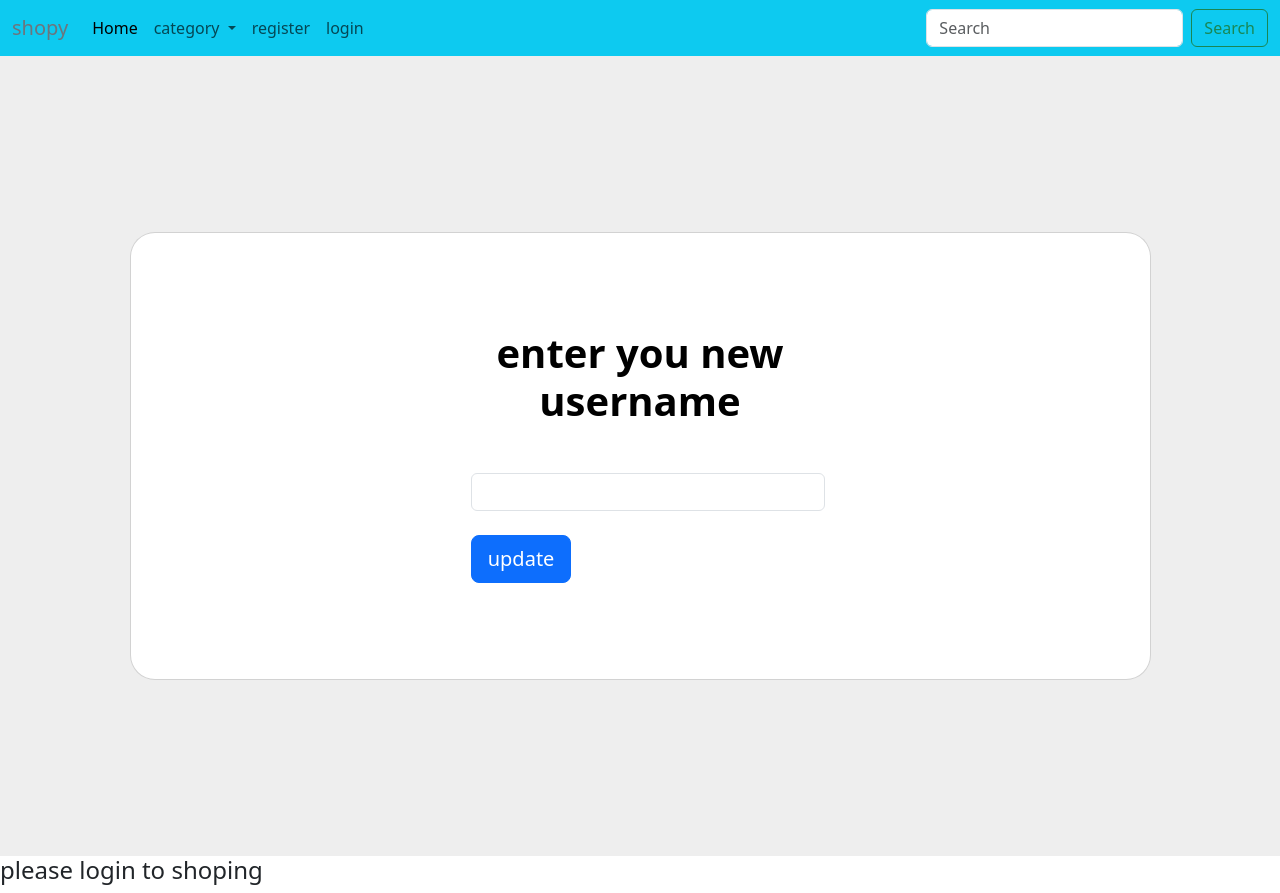
After one commit to Sreeragtv007/shoping-webapp, a Django app: page /acccount/ in a window 1280 px wide. The commit adds this page. Run offline with Django 4.2, Linux system fonts and the light colour scheme; parts of the project's set-up code (start-up, migrations or seed data) failed here and were passed over.

Commit message:
review delet and username change updated

```diff
--- /dev/null
+++ b/app1/templates/account.html
@@ -0,0 +1,55 @@
+{% extends "index.html" %}
+
+{% block account %}
+<form action="" method="POST">
+    {% csrf_token %}
+
+
+  <section class="vh-100" style="background-color: #eee;">
+      <div class="container h-100">
+        <div class="row d-flex justify-content-center align-items-center h-100">
+          <div class="col-lg-12 col-xl-11">
+            <div class="card text-black" style="border-radius: 25px;">
+              <div class="card-body p-md-5">
+                <div class="row justify-content-center">
+                  <div class="col-md-10 col-lg-6 col-xl-5 order-2 order-lg-1">
+                      <p class="text-center h1 fw-bold mb-5 mx-1 mx-md-4 mt-4"></p>
+
+                    <p class="text-center h1 fw-bold mb-5 mx-1 mx-md-4 mt-4">enter you new username</p>
+
+
+                    <form class="mx-1 mx-md-4">
+
+                      <div class="d-flex flex-row align-items-center mb-4">
+                        <i class="fas fa-user fa-lg me-3 fa-fw"></i>
+                        <div class="form-outline flex-fill mb-0">
+                          <input type="text" id="form3Example1c" class="form-control"  name="uname" required/>
+                          <a href="{% url 'account' %}"><button type="submit" class="btn btn-primary btn-lg mt-4">update</button> </a>
+                        </div>
+                      </div>
+
+                      <div class="d-flex flex-row align-items-center mb-4">
+                        <i class="fas fa-envelope fa-lg me-3 fa-fw"></i>
+
+                      </div>
+
+
+
+
+
+
+
+                    </form>
+
+                  </div>
+
+                </div>
+              </div>
+            </div>
+          </div>
+        </div>
+      </div>
+    </section>
+
+  </form>
+{% endblock account %}
--- a/app1/templates/cart.html
+++ b/app1/templates/cart.html
@@ -20,6 +20,7 @@
 
 {% endfor %}
 </div>
+{% include "messages.html" %}
 
 
 {% endblock cart %}
--- a/app1/templates/index.html
+++ b/app1/templates/index.html
@@ -59,17 +59,36 @@
           </li>
         </li>
         <li class="nav-item">
-          <a class="nav-link" href="{% url 'cartdetail' %}">cart</a>
+          <a class="nav-link" href="{% url 'cartdetail' %}">cart {{count}}</a>
+        </li>
+        <li class="nav-item dropdown">
+          <a class="nav-link dropdown-toggle" href="#" role="button" data-bs-toggle="dropdown" aria-expanded="false">
+            account
+          </a>
+          <ul class="dropdown-menu">
+            <ul>
+              <li><a href="{% url 'account' %}">change user name</a></li>
+            </ul>
+            <ul>
+              <li><a href="{% url 'account' %}">change password</a></li>
+            </ul>
+
+
+          </ul>
+
+
         </li>
 
           <li class="nav-item">
-            <a class="nav-link" href=""><h6> welcome  {{user}}</h6></a>
+            <a class="nav-link pl-5" href=""><h6> welcome  {{user}}</h6></a>
           </li> {% else %}<li class="nav-item">
             <a class="nav-link" href="{% url 'register' %}">register</a>
           </li>
+
           <li class="nav-item">
             <a class="nav-link " aria-disabled="true" href="{% url 'login' %}">login</a>
           </li>
+
 
 
             {% endif %}
@@ -84,8 +103,11 @@
       </div>
     </div>
   </nav>
+  {% block account %}
 
-  <div class="pl-3">{% include "messages.html" %}</div>
+  {% endblock account %}
+
+
   {% block product %}
 
   {% endblock product %}
--- a/app1/urls.py
+++ b/app1/urls.py
@@ -12,5 +12,7 @@
     path('cart/<str:pk>/',views.cart,name='cart'),
     path('cart/',views.cartdeatil,name='cartdetail'),
     path('remove/<str:pk>/',views.removeCart,name='removecart'),
+    path('reviewdelet/<str:pk>/',views.reviewDelet,name='delet'),
+    path('acccount/',views.account,name='account')
 
 ]
--- a/app1/views.py
+++ b/app1/views.py
@@ -1,107 +1,141 @@
 from django.shortcuts import redirect, render
-from .models import product,category,Review,Cart
+from .models import product, category, Review, Cart
 from django.contrib.auth.models import User
 from django.contrib import messages
-from django.contrib.auth import authenticate,login,logout
+from django.contrib.auth import authenticate, login, logout
 
 # Create your views here.
-#category list
-def index(request):
-    q=request.GET.get('q') if request.GET.get('q') != None else ''
-    o=product.objects.filter(categ__name__icontains=q)
-    d=category.objects.all()
+# category list
 
 
-    context={'o':o,'d':d}
-    return render(request,'index.html',context)
+def index(request):
+    q = request.GET.get('q') if request.GET.get('q') != None else ''
+    o = product.objects.filter(categ__name__icontains=q)
+    d = category.objects.all()
+    count = Cart.objects.filter(user=request.user).count()
+
+    context = {'o': o, 'd': d, 'cart': cart}
+    return render(request, 'index.html', context)
 
 
-#searching by product name
+# searching by product name
 def search_product(request):
-    qu=None
-    pr=None
+    qu = None
+    pr = None
     if 'qu' in request.GET:
-        qu=request.GET.get('qu')
+        qu = request.GET.get('qu')
         print(qu)
-        pr=product.objects.filter(name__icontains=qu)
+        pr = product.objects.filter(name__icontains=qu)
         print(pr)
-        context={'pr':pr}
-        return render(request,'product.html',context)
+        context = {'pr': pr}
+        return render(request, 'product.html', context)
     else:
 
-        return render(request,'index.html')
-
-
+        return render(request, 'index.html')
 
 
 def register(request):
     if request.POST:
-        uname=request.POST.get('username')
-        pass1=request.POST.get('pass1')
-        pass2=request.POST.get('pass2')
+        uname = request.POST.get('username')
+        pass1 = request.POST.get('pass1')
+        pass2 = request.POST.get('pass2')
         if User.objects.filter(username=uname).exists():
-            messages.info(request,"user name taken")
+            messages.info(request, "user name taken")
             return redirect('register')
 
-        elif pass1==pass2:
-            user=User.objects.create_user(username=uname,password=pass1)
+        elif pass1 == pass2:
+            user = User.objects.create_user(username=uname, password=pass1)
             return redirect('login')
         else:
-            messages.info(request,"password does not match")
+            messages.info(request, "password does not match")
             return redirect('register')
 
-    return render(request,'register.html')
+    return render(request, 'register.html')
+
 
 def login_user(request):
     if request.POST:
-        uname=request.POST.get('username')
-        pass1=request.POST.get('pass1')
-        user=authenticate(username=uname,password=pass1)
+        uname = request.POST.get('username')
+        pass1 = request.POST.get('pass1')
+        user = authenticate(username=uname, password=pass1)
         if user is not None:
-            login(request,user)
+            login(request, user)
             return redirect('index')
         else:
-            messages.info(request,"user name or password is incorrect")
+            messages.info(request, "user name or password is incorrect")
             return redirect('login')
 
-
-
-    return render(request,'login.html')
+    return render(request, 'login.html')
 
 
 def logout_user(request):
     logout(request)
-    return render(request,'login.html')
+    return render(request, 'login.html')
 
-def productDetails(request,pk):
-    data=product.objects.get(id=pk)
-    obj=data.review_set.all()
+
+def productDetails(request, pk):
+    data = product.objects.get(id=pk)
+    obj = data.review_set.all()
     if request.POST:
-        result=request.POST.get("review")
+        result = request.POST.get("review")
         print(result)
 
-        review=Review.objects.create(review_body=result,user=request.user,product=data)
-        return redirect('productdetails',pk=data.id)
+        review = Review.objects.create(
+            review_body=result, user=request.user, product=data)
+        return redirect('productdetails', pk=data.id)
 
-    context={'data':data,'obj':obj}
+    context = {'data': data, 'obj': obj}
+
+    return render(request, 'productdetails.html', context)
 
 
-    return render(request,'productdetails.html',context)
+def cart(request, pk):
+    data = product.objects.get(id=pk)
 
-def cart(request,pk):
-    data=product.objects.get(id=pk)
-    cart=Cart.objects.create(name=data.name,price=data.price,disc=data.desc,product=data,user=request.user,image=data.image)
-    cart.save()
-    return redirect('productdetails',pk=data.id)
+    cart = Cart.objects.create(name=data.name,
+                               price=data.price,
+                               disc=data.desc,
+                               product=data,
+                               user=request.user,
+                               image=data.image)
+    messages.info(request, "product added to cart")
+
+    return redirect('productdetails', pk=data.id)
+
 
 def cartdeatil(request):
 
-    cart=Cart.objects.filter(user=request.user)
-    context={'cart':cart}
+    cart = Cart.objects.filter(user=request.user)
 
-    return render(request,'cart.html',context)
-def removeCart(request,pk):
-    cart=Cart.objects.get(id=pk)
+    if len(cart) == 0:
+        return redirect('index')
+    else:
+
+        context = {'cart': cart}
+
+        return render(request, 'cart.html', context)
+
+
+def removeCart(request, pk):
+
+    cart = Cart.objects.get(id=pk)
     cart.delete()
 
-    return render(request,'cart.html')
+    return redirect('cartdetail')
+
+
+def reviewDelet(request, pk):
+    review = Review.objects.get(id=pk)
+    review.delete()
+    return redirect('productdetails', pk=review.product.id)
+
+def account(request):
+    uname=request.POST.get('uname')
+
+    if request.POST:
+        user=User.objects.get(id=request.user.id)
+        user.username=uname
+        user.save()
+        return render(request,'index.html')
+    else:
+        return render(request,'account.html')
```
Also changed, not shown: app1/templates/changepass.html (added, +56 -0 lines), app1/templates/productdetails.html (+8 -6 lines).
